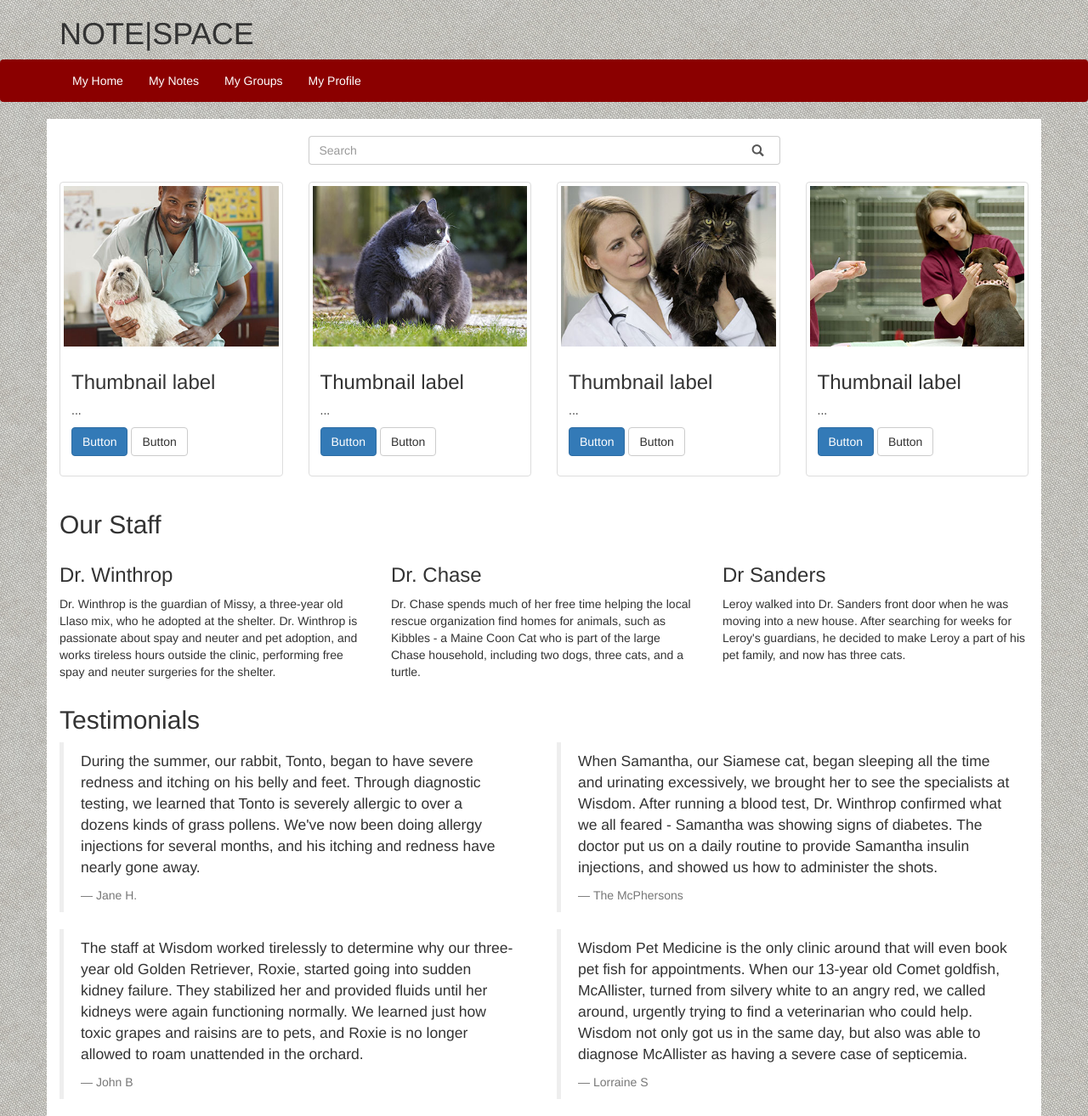
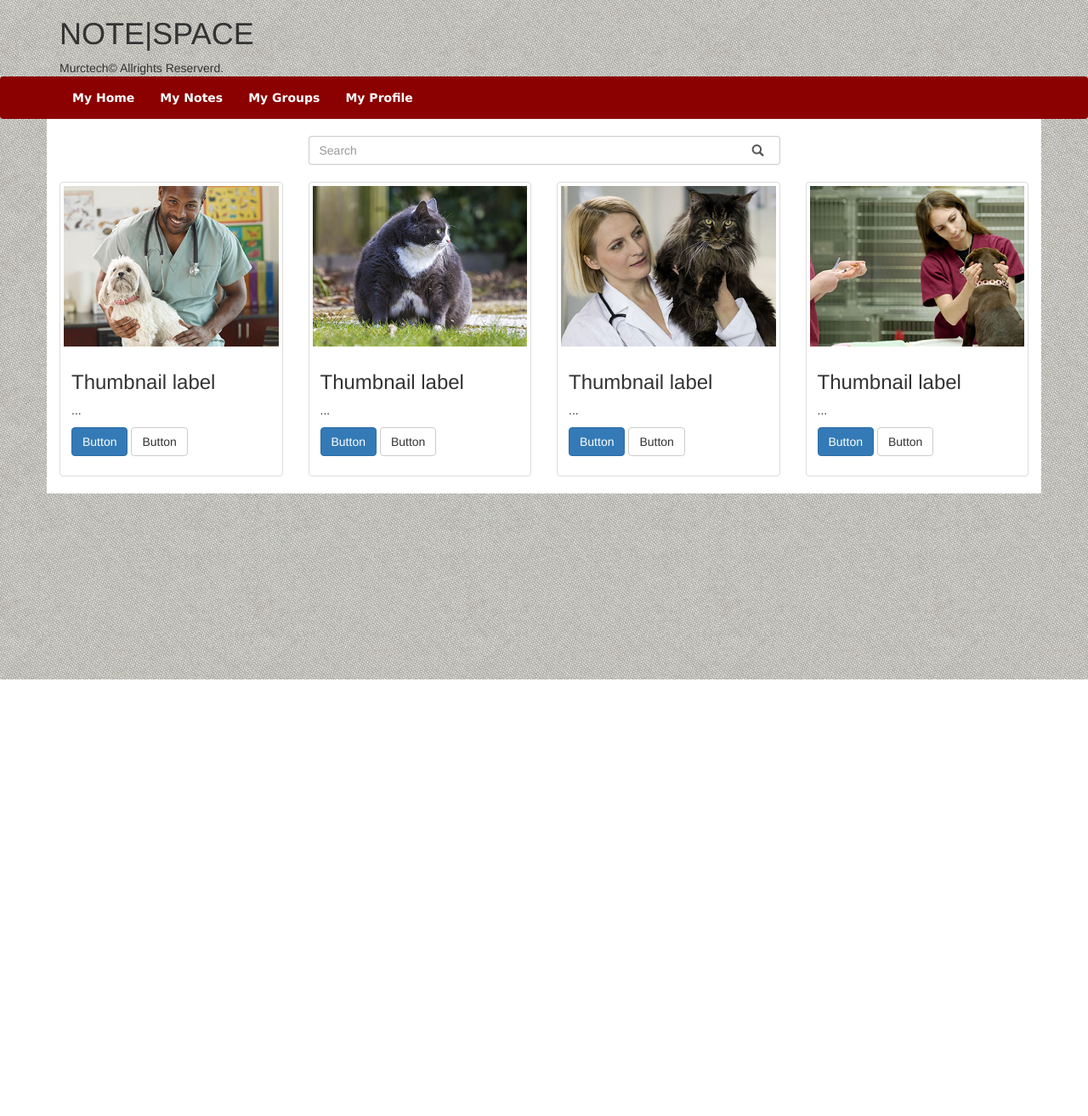
Before and after one commit to CharithPremalal/Notespace, a PHP site: page / in a window 1280 px wide. Shown: the whole page at 85% size. After the commit the page ends 800 px from the top, so only its background shows below. Run offline with PHP 8.4, Linux system fonts and the light colour scheme.

Commit message:
Home is done
did the basic styling for home page, now ready for your coding. best regards

```diff
--- a/css/styles.css
+++ b/css/styles.css
@@ -2,8 +2,10 @@ body{
 background-image: url("bg2.jpg");
 }
 
-#boby{
+#main{
+margin-top:-20px;
 background-color: white;
+
 }
 
 .navbar-default {
@@ -15,7 +17,12 @@ background-color:darkred;
 
 .nav.navbar-nav li a {
 color: white;
-
+font-family:verdana;
+font-weight: bold;
+}
+.nav.navbar-nav li a:hover{
+color: darkred;
+background-color:white;
 }
 
 header {
@@ -29,7 +36,7 @@ height: 100px;
 
 .stylish-input-group .input-group-addon{
 
-background: white !important;
+background: white;
 
 }
 
--- a/index.html
+++ b/index.html
@@ -9,9 +9,8 @@
   <title>Bootstrap</title>
 </head>
 <body>
-
   <header>
-<div class="container"><h1>NOTE|SPACE</h1></div>
+  <div class="container"><h1>NOTE|SPACE</h1>Murctech© Allrights Reserverd.</div>
   <nav class="navbar navbar-default" role="navigation">
     <div class="container">
         <ul class="nav navbar-nav">
@@ -23,7 +22,8 @@
     </div>
   </nav>
   </header>
-<div class="container" id="boby">
+
+<div class="container" id="main">
 
   <div class="row">
     <br>
@@ -86,64 +86,7 @@
     </div>
   </div>
 
-  <div class="row">
-    <section id="staff" class="page col-sm-12">
-      <h2>Our Staff</h2>
-      <div class="row">
-        <section class="col-sm-4">
-          <h3>Dr. Winthrop</h3>
-          <p>Dr. Winthrop is the guardian of Missy, a three-year old Llaso mix, who he adopted at the shelter. Dr. Winthrop is passionate about spay and neuter and pet adoption, and works tireless hours outside the clinic, performing free spay and neuter surgeries for the shelter.</p>
-        </section>
-        <section class="col-sm-4">
-          <h3>Dr. Chase</h3>
-          <p>Dr. Chase spends much of her free time helping the local rescue organization find homes for animals, such as Kibbles - a Maine Coon Cat who is part of the large Chase household, including two dogs, three cats, and a turtle.</p>
-        </section>
-        <section class="col-sm-4">
-          <h3>Dr Sanders</h3>
-          <p>Leroy walked into Dr. Sanders front door when he was moving into a new house. After searching for weeks for Leroy's guardians, he decided to make Leroy a part of his pet family, and now has three cats.</p>
-        </section>
-      </div>
-    </section>
-  </div>
 
-  <div class="row">
-    <section id="testimonials" class="page col-sm-12">
-      <h2>Testimonials</h2>
-      <div class="row">
-        <section class="col-sm-6">
-          <blockquote>
-          <p>During the summer, our rabbit, Tonto, began to have severe redness and itching on his belly and feet. Through diagnostic testing, we learned that Tonto is severely allergic to over a dozens kinds of grass pollens. We've now been doing allergy injections for several months, and his itching and redness have nearly gone away.</p>
-          <footer>Jane H.</footer>
-          </blockquote>
-        </section>
-        <section class="col-sm-6">
-          <blockquote>
-            <p>When Samantha, our Siamese cat, began sleeping all the time and urinating excessively, we brought her to see the specialists at Wisdom. After running a blood test, Dr. Winthrop confirmed what we all feared - Samantha was showing signs of diabetes. The doctor put us on a daily routine to provide Samantha insulin injections, and showed us how to administer the shots.</p>
-            <footer>The McPhersons</footer>
-          </blockquote>
-        </section>
-      </div>
-      <div class="row">
-        <section class="col-sm-6">
-          <blockquote>
-            <p>The staff at Wisdom worked tirelessly to determine why our three-year old Golden Retriever, Roxie, started going into sudden kidney failure. They stabilized her and provided fluids until her kidneys were again functioning normally. We learned just how toxic grapes and raisins are to pets, and Roxie is no longer allowed to roam unattended in the orchard.</p>
-            <footer>John B</footer>
-          </blockquote>
-        </section>
-        <section class="col-sm-6">
-          <blockquote>
-            <p>Wisdom Pet Medicine is the only clinic around that will even book pet fish for appointments. When our 13-year old Comet goldfish, McAllister, turned from silvery white to an angry red, we called around, urgently trying to find a veterinarian who could help. Wisdom not only got us in the same day, but also was able to diagnose McAllister as having a severe case of septicemia.</p>
-            <footer>Lorraine S</footer>
-          </blockquote>
-        </section>
-      </div>
-    </section>
-  </div>
-
-
-    </section>
-  </div><!-- row -->
-</div><!-- content container -->
 
 
 <script src="js/jquery-2.1.4.min.js"></script>
```
Lines whose indentation alone changed are shown as unchanged.
